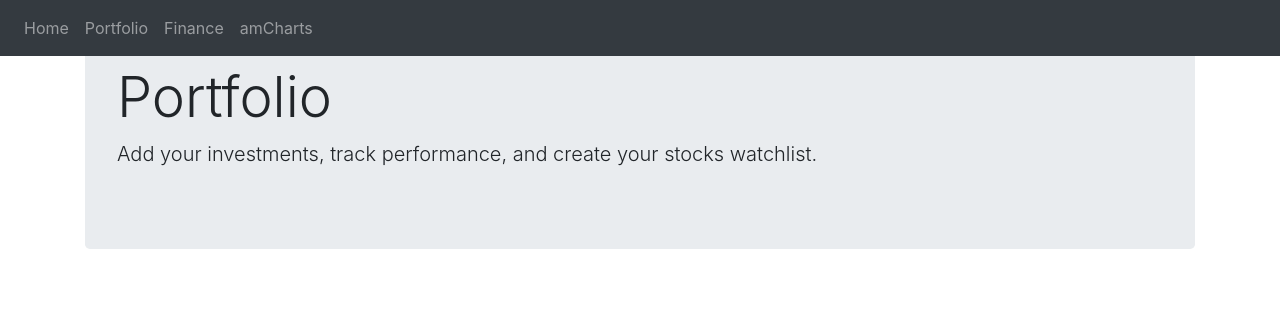
After one commit to Viranchi299/finance-project, a Flask app: page /portfolio in a window 1280 px wide. The commit adds this page. Shown: the top 326 px of the page. Run offline with Flask 2, Linux system fonts and the light colour scheme; some libraries are stand-ins or nearby versions.

Commit message:
added comments

```diff
--- a/website/templates/base.html
+++ b/website/templates/base.html
@@ -1,8 +1,8 @@
 <!DOCTYPE html>
 <html>
 <head>
-    <meta charset="utf-8" />
-    <meta name="viewport" content="width=device-width, initial-scale=1" />
+    <meta charset="utf-8"/>
+    <meta name="viewport" content="width=device-width, initial-scale=1"/>
     <link
             rel="stylesheet"
             href="https://stackpath.bootstrapcdn.com/bootstrap/4.4.1/css/bootstrap.min.css"
@@ -21,7 +21,7 @@
 
     <title>{% block title %}Home{% endblock %}</title>
 </head>
-  <body>
+{% block navbar %}
     <nav class="navbar fixed-top navbar-expand-lg navbar-dark bg-dark">
         <button
                 class="navbar-toggler"
@@ -34,33 +34,17 @@
         <div class="collapse navbar-collapse" id="navbar">
             <div class="navbar-nav">
                 <a class="nav-item nav-link" id="home" href="/">Home</a>
+                <a class="nav-item nav-link" id="amcharts" href="/portfolio">Portfolio</a>
                 <a class="nav-item nav-link" id="login" href="/finance">Finance</a>
-          <a class="nav-item nav-link" id="amcharts" href="/amcharts"
-            >amCharts</a
-          >
+                <a class="nav-item nav-link" id="amcharts" href="/amcharts">amCharts</a>
             </div>
         </div>
     </nav>
+{% endblock %}
 
-    {% with messages = get_flashed_messages(with_categories=true) %} {% if
-    messages %} {% for category, message in messages %} {% if category ==
-    'error' %}
-    <div class="alert alert-danger alter-dismissable fade show" role="alert">
-      {{ message }}
-      <button type="button" class="close" data-dismiss="alert">
-        <span aria-hidden="true">&times;</span>
-      </button>
-    </div>
-    {% else %}
-    <div class="alert alert-success alter-dismissable fade show" role="alert">
-      {{ message }}
-      <button type="button" class="close" data-dismiss="alert">
-        <span aria-hidden="true">&times;</span>
-      </button>
-    </div>
-    {% endif %} {% endfor %} {% endif %} {% endwith %}
 
 <div class="container">{% block content %} {% endblock %}</div>
+
 <script
         src="https://code.jquery.com/jquery-3.2.1.slim.min.js"
         integrity="sha384-KJ3o2DKtIkvYIK3UENzmM7KCkRr/rE9/Qpg6aAZGJwFDMVNA/GpGFF93hXpG5KkN"
@@ -81,5 +65,4 @@
         type="text/javascript"
         src="{{ url_for('static', filename='index.js') }}"
 ></script>
-  </body>
 </html>
--- /dev/null
+++ b/website/templates/portfolio.html
@@ -0,0 +1,19 @@
+{% extends "base.html" %} {% block title %}Home{% endblock %}
+
+{% block content %}
+    <div class="jumbotron">
+        <h1 class="display-4">Portfolio</h1>
+        <p class="lead">Add your investments, track performance, and create your stocks watchlist.</p>
+    </div>
+    <br/>
+    <br/>
+    <img src={{ url_for('static', filename='images/SP500.png')}} width=800, height=800, quality=100 >
+    <label>
+        Perform a quick google search on any of your investments:
+        <input type="search" name="q" placeholder="google this">
+    </label>
+    <br/>
+    <br/>
+    <br/>
+    <br/>
+{% endblock %}
--- a/website/views.py
+++ b/website/views.py
@@ -46,18 +46,24 @@ def display_ticker_data():
     ticker_name = request.form.get('ticker')
     ticker_data = get_ticker_data(ticker_name)
     if not ticker_data:
-        flash('No data for this ticker')
-        return redirect(url_for('views.finance_landing'))
+        flash('No data for this ticker', category='error')
+        return render_template("submittedfinance.html")
 
-    trading_data, ticker_props = ticker_data['trading_data'], ticker_data['properties']
-    # show this on html template, use DF for plotting 2 weeks of trading data.
-    disp_data = trading_data.tail(WEEKLY_TRADING_DAYS * 2)
+    flash(f"Success! Retrieved information for {ticker_name}.", category='success')
+    return render_template("submittedfinance.html",
+                           disp_data=ticker_data['display_data'].to_html(
+                               classes=["table-bordered", "table-striped", "table-hover"]),
+                           plot_image=ticker_data['plot_image'], ticker=ticker_name.upper(),
+                           **ticker_data['properties'].info)
 
-    # get plot for trading data
-    plot_image = plot_ticker_data(trading_data, ticker_name)
-    return render_template("submittedfinance.html",
-                           disp_data=disp_data.to_html(classes=["table-bordered", "table-striped", "table-hover"]),
-                           plot_image=plot_image, ticker=ticker_name.upper(), **ticker_props.info)
+
+@views.route('/portfolio', methods=['GET', 'POST'])
+def portfolio():
+    """
+    Portfolio page with watch list.
+    """
+
+    return render_template("portfolio.html")
 
 
 @views.route('/delete-note', methods=['POST'])
```
Also changed, not shown: website/models.py (+10 -1 lines), website/templates/submittedfinance.html (+18 -1 lines), website/ticker_parsing.py (+23 -6 lines), website/database.db, website/templates/watchlist.py (added). Lines whose indentation alone changed are shown as unchanged.
